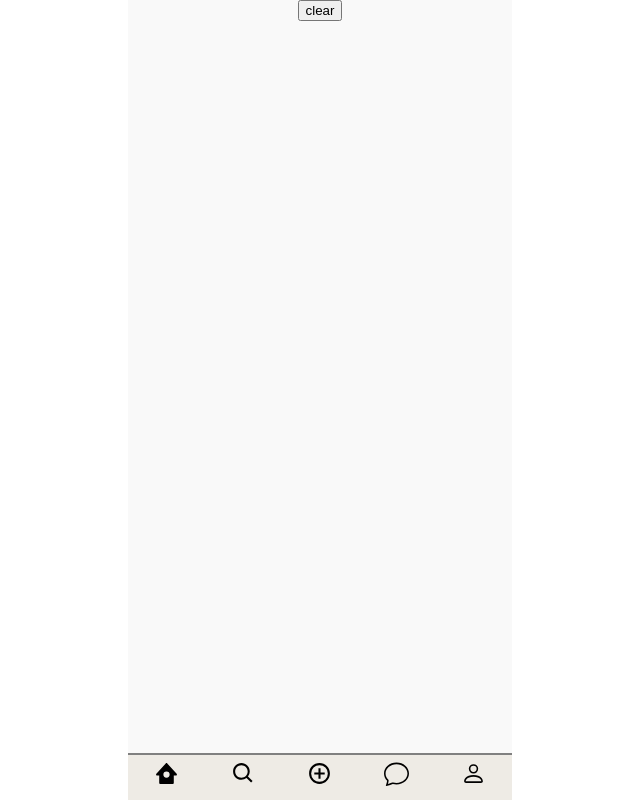
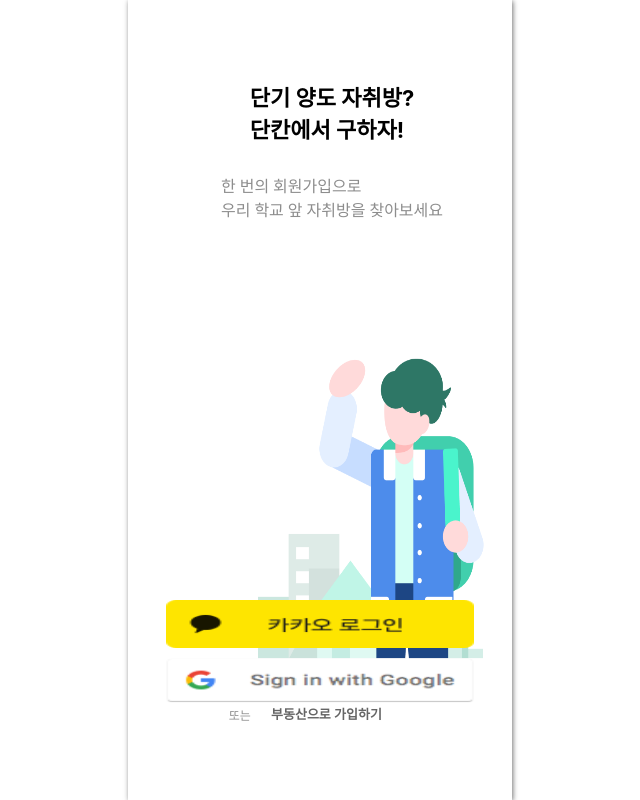
Before and after one commit to JISEUNGON/front-end, a React (Create React App) app: page /add in a window 1280 px wide. Shown: the whole page, without its empty margins (320-960 px from the left). Built offline with nearby package versions, Linux system fonts and the light colour scheme.

Commit message:
Feat: 로그인 화면 꾸미기

```diff
--- a/src/App.tsx
+++ b/src/App.tsx
@@ -1,18 +1,38 @@
-import React from 'react';
+import React, { useEffect, useState } from 'react';
 import './App.css';
 import FootNav from './navigation/FootNav';
 import styled from "styled-components";
 import Routers from './Routers';
+import { LoginResponseDto } from "./dto/response/login/LoginResponseDto";
+import KakaoLogin from './screen/login/KakaoLogin';
 
 const Main = styled.div`
 `;
 
 function App() {
+  const [info, setInfo] = useState<LoginResponseDto | null>(null);
+
+  useEffect(() => {
+    const userInfo = window.localStorage.getItem("userInfo");
+
+    const info : LoginResponseDto = JSON.parse(userInfo as string);
+
+    setInfo(info);
+
+    console.log(info);
+  }, []);
+
   return (
-    <Main>
-      <Routers />
-      <FootNav/>
-    </Main>
+     <>
+      {info === null ? (
+        <KakaoLogin />
+      ) : (
+        <Main>
+          <Routers />
+          <FootNav/>
+        </Main>
+      )}
+    </>
   );
 }
 
--- a/src/screen/login/KakaoCallback.tsx
+++ b/src/screen/login/KakaoCallback.tsx
@@ -20,7 +20,7 @@
         .catch((error) => {
             console.log(error);
         });
-    }, [])
+    }, [navigate])
 
     return(
         <>
--- a/src/screen/login/KakaoLogin.css
+++ b/src/screen/login/KakaoLogin.css
@@ -7,11 +7,67 @@
     overflow-y: scroll;
     justify-items: center;
     align-items: center;
-    background-color: #F9F9F9;
+    background-color: #FFF;
     flex-direction: column;
-    display: flex;
+    box-shadow: 1px 1px 5px 0px rgba(0,0,0,0.55);
 }
 
 .main::-webkit-scrollbar {
     display: none;
 }
+
+h4 {
+    font-size: 22px;
+    font-weight:700;
+    margin-top: 80px;
+    margin-left: 24px;
+}
+
+p {
+    font-family: 'Pretendard';
+    color: #8D8D8D;
+    margin-left: 24px;
+}
+
+#login_img {
+    width: 60%;
+    height: 40%;
+    margin-top: 30%;
+    margin-right: 24px;
+    float: right;
+}
+
+#kakao_login {
+    width: 80%;
+    height: 6%;
+    margin-left: 10%;
+    bottom: 19%;
+    position: absolute;
+}
+
+#google_login {
+    width: 82%;
+    height: 6%;
+    margin-left: 9%;
+    bottom: 12%;
+    position: absolute;
+}
+
+#or {
+    font-family: 'Pretendard';
+    font-size: 12px;
+    position: absolute;
+    bottom: 8%;
+    left: 20%;
+    color: #8D8D8D;
+}
+
+#else {
+    font-family: 'Pretendard';
+    font-size: 13px;
+    font-weight: 700;
+    bottom: 8%;
+    position: absolute;
+    left: 31%;
+    color: #656565;
+}
--- a/src/screen/login/KakaoLogin.tsx
+++ b/src/screen/login/KakaoLogin.tsx
@@ -4,13 +4,27 @@
 function KakaoLogin() {
     return (
         <div className="main">
+          <h4>단기 양도 자취방?<br/>단칸에서 구하자!</h4>
+          <p>한 번의 회원가입으로<br/>우리 학교 앞 자취방을 찾아보세요</p>
           <img
+            id="login_img"
+            src="/images/home/login_image.png"
+            alt="login_img"/>
+          <img
+            id="kakao_login"
             src="/images/home/Kakao_login.png"
             alt="Kakao"
             onClick={() => {
               window.location.href = `https://kauth.kakao.com/oauth/authorize?client_id=${process.env.REACT_APP_CLIENT_ID}&redirect_uri=${process.env.REACT_APP_REDIRECT_URI}&response_type=code&scope=openid,account_email,profile_nickname,profile_image`;
             }}
           />
+          <img
+            id="google_login"
+            src="/images/home/google_login.png"
+            alt="google_login"
+          />
+          <p id="or">또는</p>
+          <p id="else"> 부동산으로 가입하기</p>
         </div>
       );
 }
```
Also changed, not shown: public/images/home/google_login.png (added), public/images/home/login_image.png (added).
